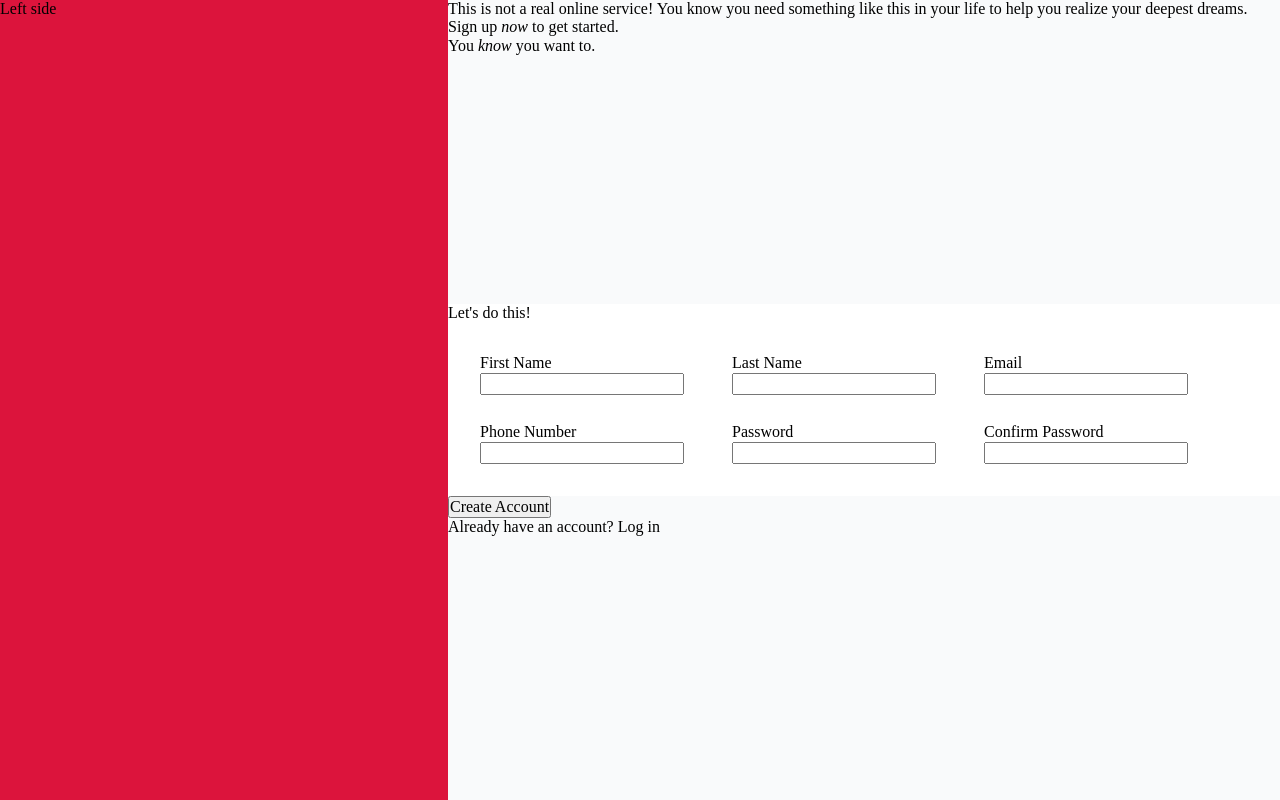
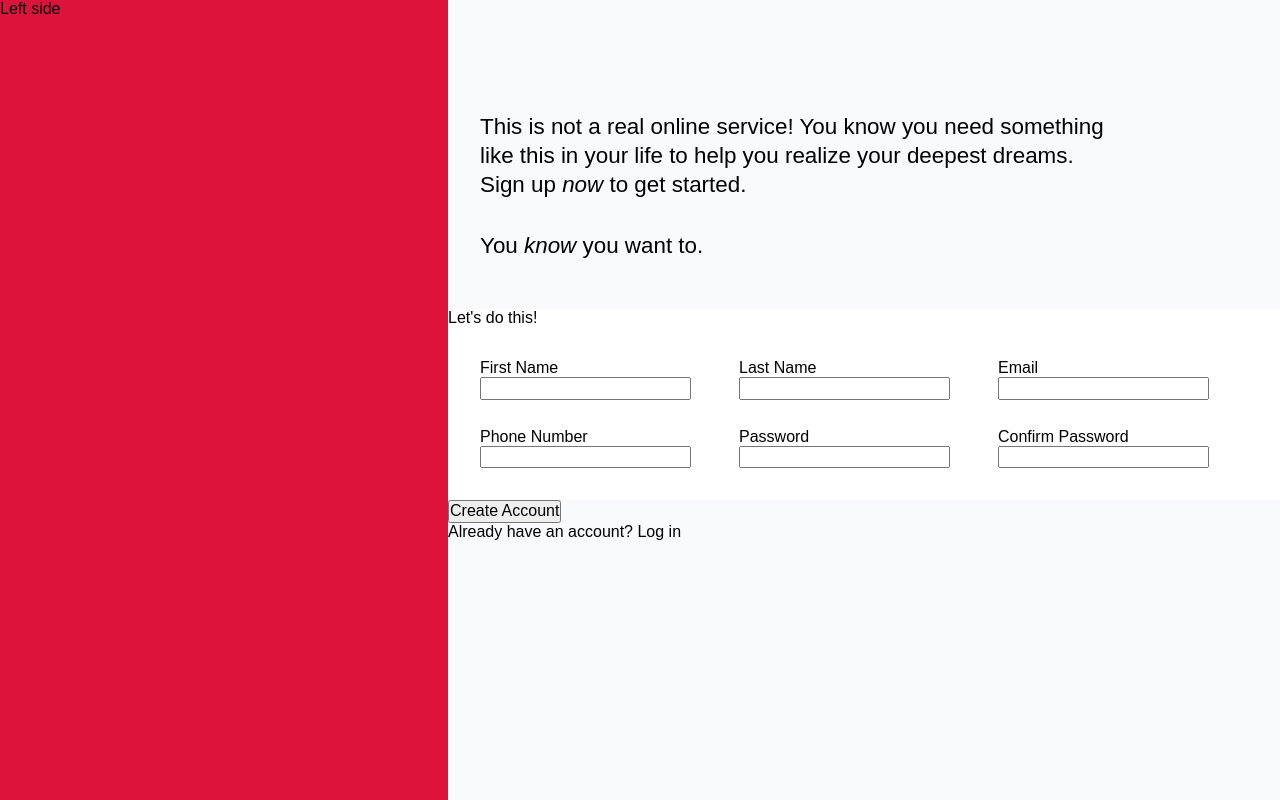
Before and after one commit to sam-martini/odin-sign-up-form, a plain HTML site: page index.html in a window 1280 px wide. Drawn offline with Linux system fonts and the light colour scheme.

Commit message:
Add header styles

```diff
--- a/css/style.css
+++ b/css/style.css
@@ -6,6 +6,7 @@
 
 body {
     background-color: #f9fafb;
+    font-family: 'DM Sans', sans-serif;
 }
 
 
@@ -28,11 +29,6 @@ body {
     flex-direction: column;
 }
 
-.header,
-.footer {
-    flex: 1;
-}
-
 .form {
     display: flex;
     flex-flow: row wrap;
@@ -51,12 +47,35 @@ body {
 
 
 
-
-
+/*
+    col-1 styles
+                    */
 .col-1 {
     background-color: crimson;
 }
 
+
+
+/*
+    col-2 styles
+                    */
+
+.header {
+    font-size: 1.4rem;
+    line-height: 1.3;
+
+    padding: 7rem 5rem 3rem 2rem;
+    max-width: 46.875rem;
+}
+
+.header p:nth-of-type(3) {
+    margin-top: 2rem;
+}
+
+
+
+
+
 .form-section {
     background-color: #ffffff;
 }
--- a/index.html
+++ b/index.html
@@ -22,7 +22,8 @@
 
 
             <div class="header">
-                <p>This is not a real online service! You know you need something like this in your life to help you realize your deepest dreams. Sign up <em>now</em> to get started.</p>
+                <p>This is not a real online service! You know you need something like this in your life to help you realize your deepest dreams.</p>
+                <p>Sign up <em>now</em> to get started.</p>
                 <p>You <em>know</em> you want to.</p>
             </div>
 
```
